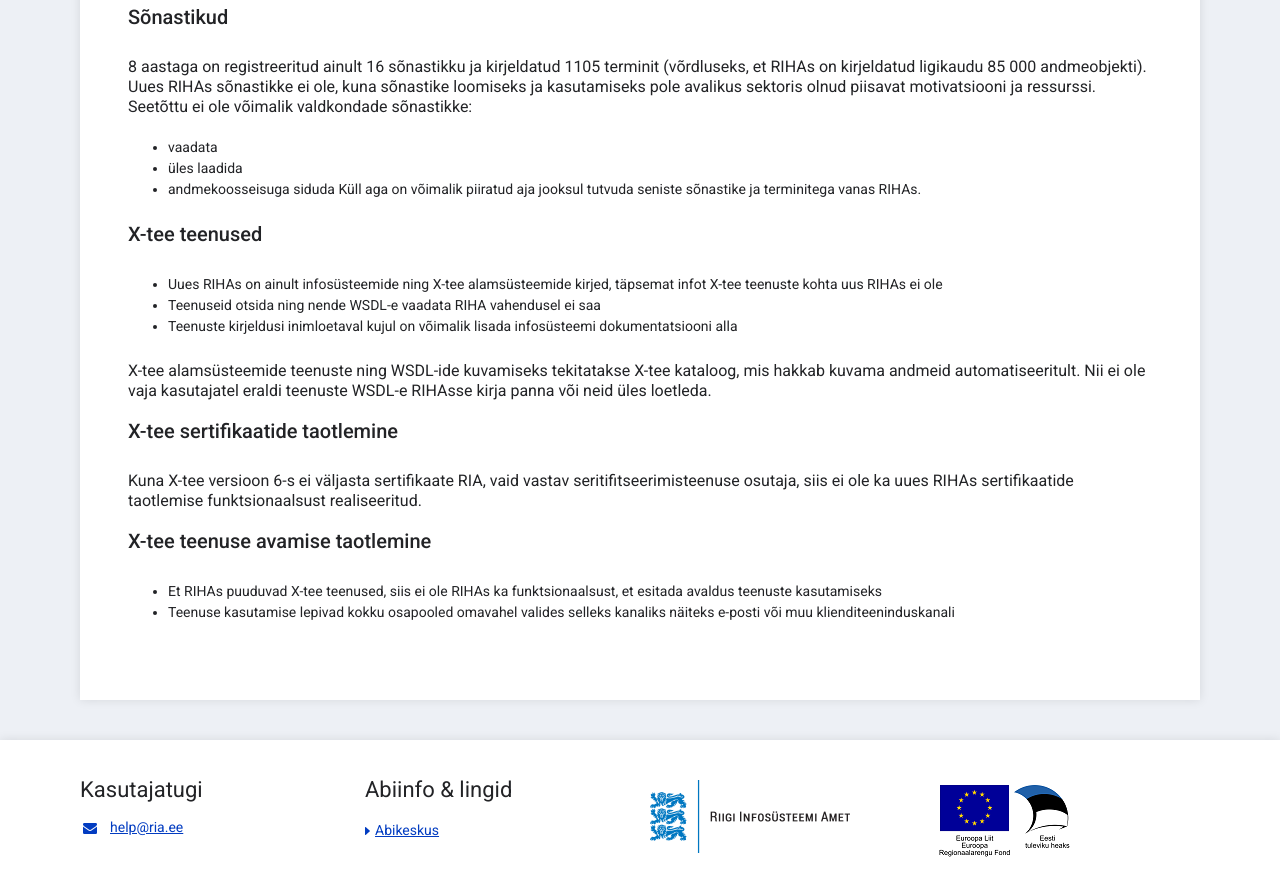
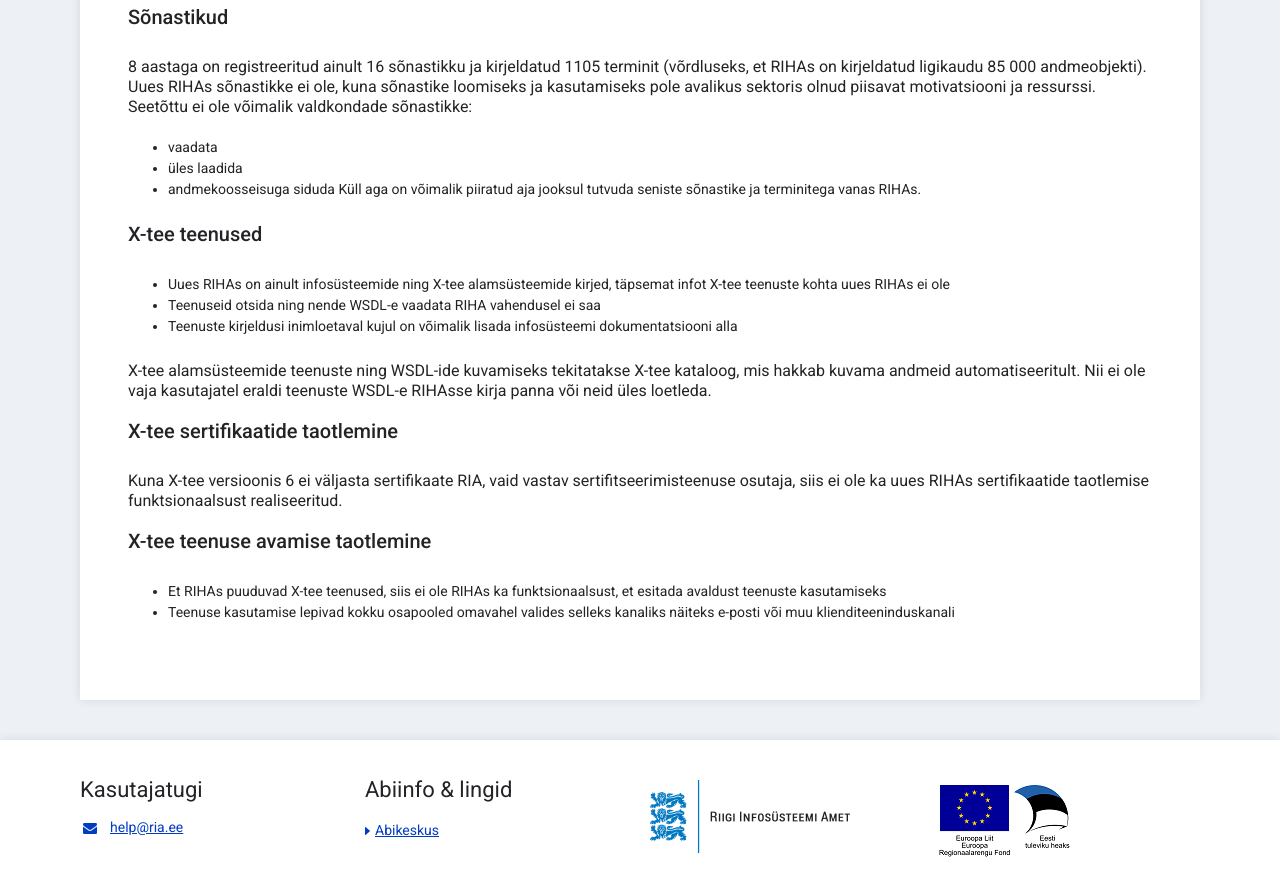
Before and after one commit to e-gov/RIHA-Help, a Jekyll site: the page built from docs/uus-riha.md, in a window 1280 px wide and 900 px high, scrolled down 2425 px. Shown: the top 896 px of the window. Built offline with Jekyll 4.4.1, drawn with Linux system fonts in a browser that asks for light colours.

Commit message:
Update uus-riha.md

```diff
--- a/docs/uus-riha.md
+++ b/docs/uus-riha.md
@@ -59,7 +59,7 @@ Küll aga on võimalik piiratud aja jooksul tutvuda seniste sõnastike ja termin
 
 ### X-tee teenused
 
-- Uues RIHAs on ainult infosüsteemide ning X-tee alamsüsteemide kirjed, täpsemat infot X-tee teenuste kohta uus RIHAs ei ole
+- Uues RIHAs on ainult infosüsteemide ning X-tee alamsüsteemide kirjed, täpsemat infot X-tee teenuste kohta uues RIHAs ei ole
 - Teenuseid otsida ning nende WSDL-e vaadata RIHA vahendusel ei saa
 - Teenuste kirjeldusi inimloetaval kujul on võimalik lisada infosüsteemi dokumentatsiooni alla
 
@@ -67,9 +67,9 @@ X-tee alamsüsteemide teenuste ning WSDL-ide kuvamiseks tekitatakse X-tee katalo
 
 ### X-tee sertifikaatide taotlemine
 
-Kuna X-tee versioon 6-s ei väljasta sertifikaate RIA, vaid vastav seritifitseerimisteenuse osutaja, siis ei ole ka uues RIHAs sertifikaatide taotlemise funktsionaalsust realiseeritud.
+Kuna X-tee versioonis 6 ei väljasta sertifikaate RIA, vaid vastav sertifitseerimisteenuse osutaja, siis ei ole ka uues RIHAs sertifikaatide taotlemise funktsionaalsust realiseeritud.
 
 ### X-tee teenuse avamise taotlemine
 
-- Et RIHAs puuduvad X-tee teenused, siis ei ole RIHAs ka funktsionaalsust, et esitada avaldus teenuste kasutamiseks
+- Et RIHAs puuduvad X-tee teenused, siis ei ole RIHAs ka funktsionaalsust, et esitada avaldust teenuste kasutamiseks
 - Teenuse kasutamise lepivad kokku osapooled omavahel valides selleks kanaliks näiteks e-posti või muu klienditeeninduskanali
```
